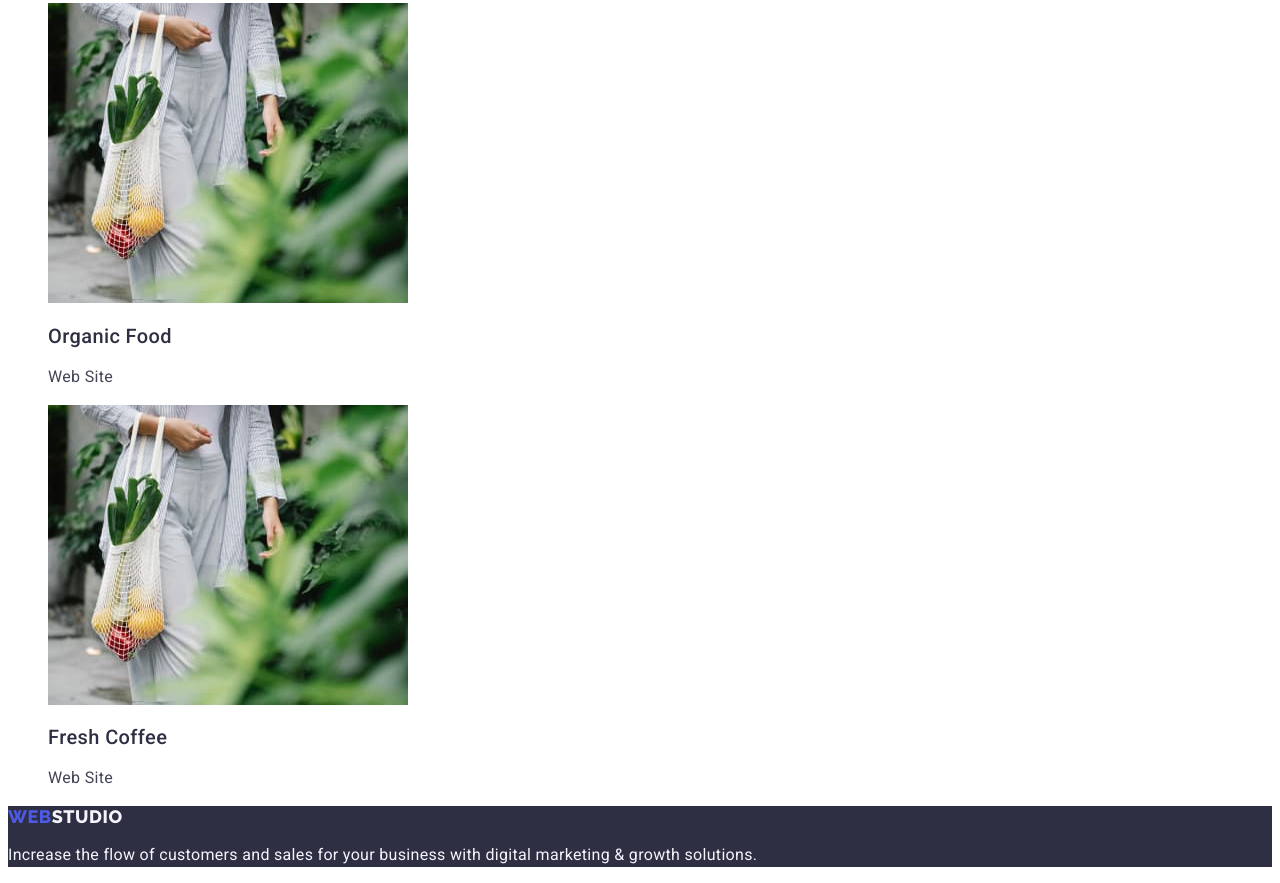
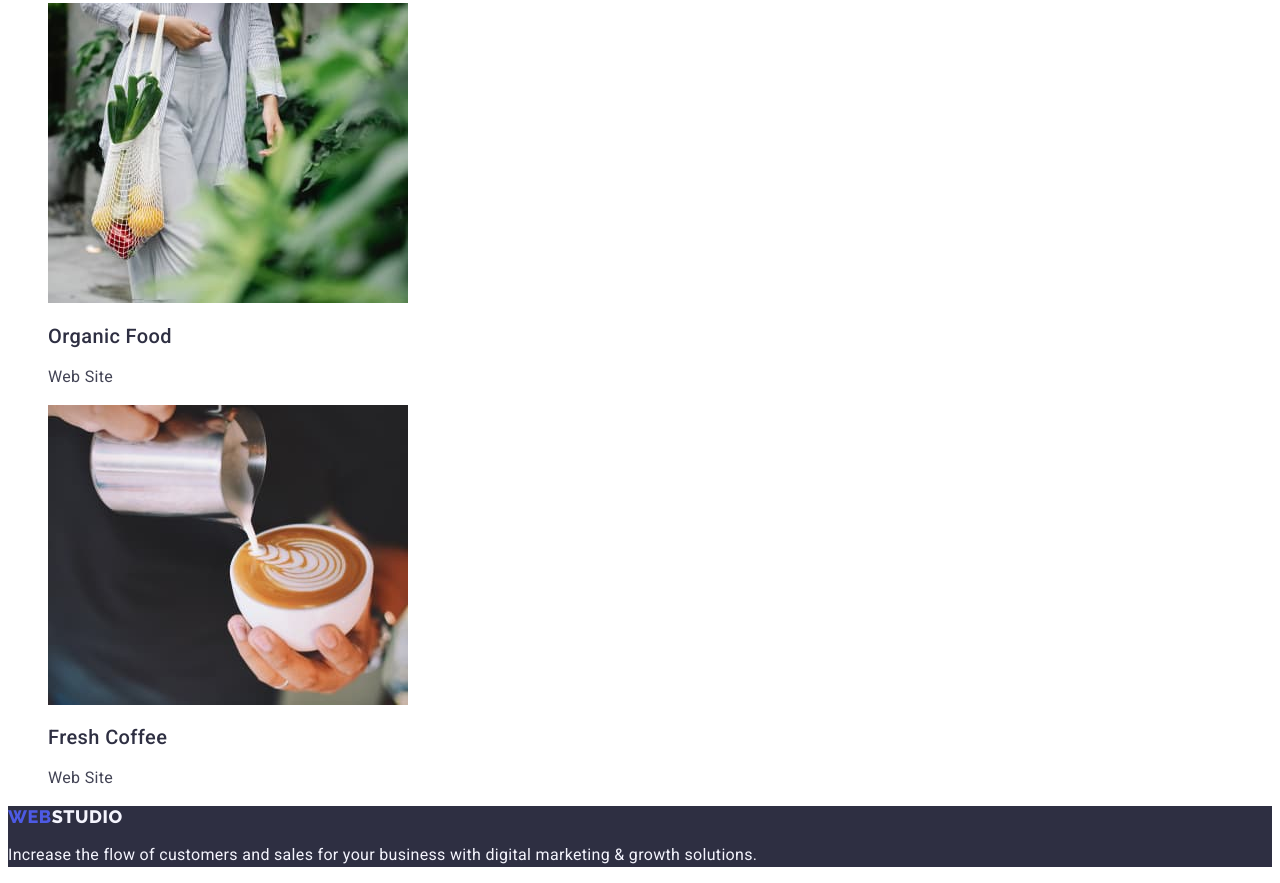
Before and after one commit to KaterynaShe/goit-homework-02, a plain HTML site: page portfolio.html in a window 1280 px wide. Shown: the part 3158-4041 px from the top of the page. Drawn offline with Linux system fonts and the light colour scheme.

Commit message:
commit224

```diff
--- a/portfolio.html
+++ b/portfolio.html
@@ -171,8 +171,8 @@
           <li class="portfolio-list-item link">
             <a class="portfolio-img link" href="index.html">
               <img
-                src="./images/portfolio/proj8.jpg"
-                alt="proj8"
+                src="./images/portfolio/proj9.jpg"
+                alt="proj9"
                 width="360"
                 height="300"
               />
```
